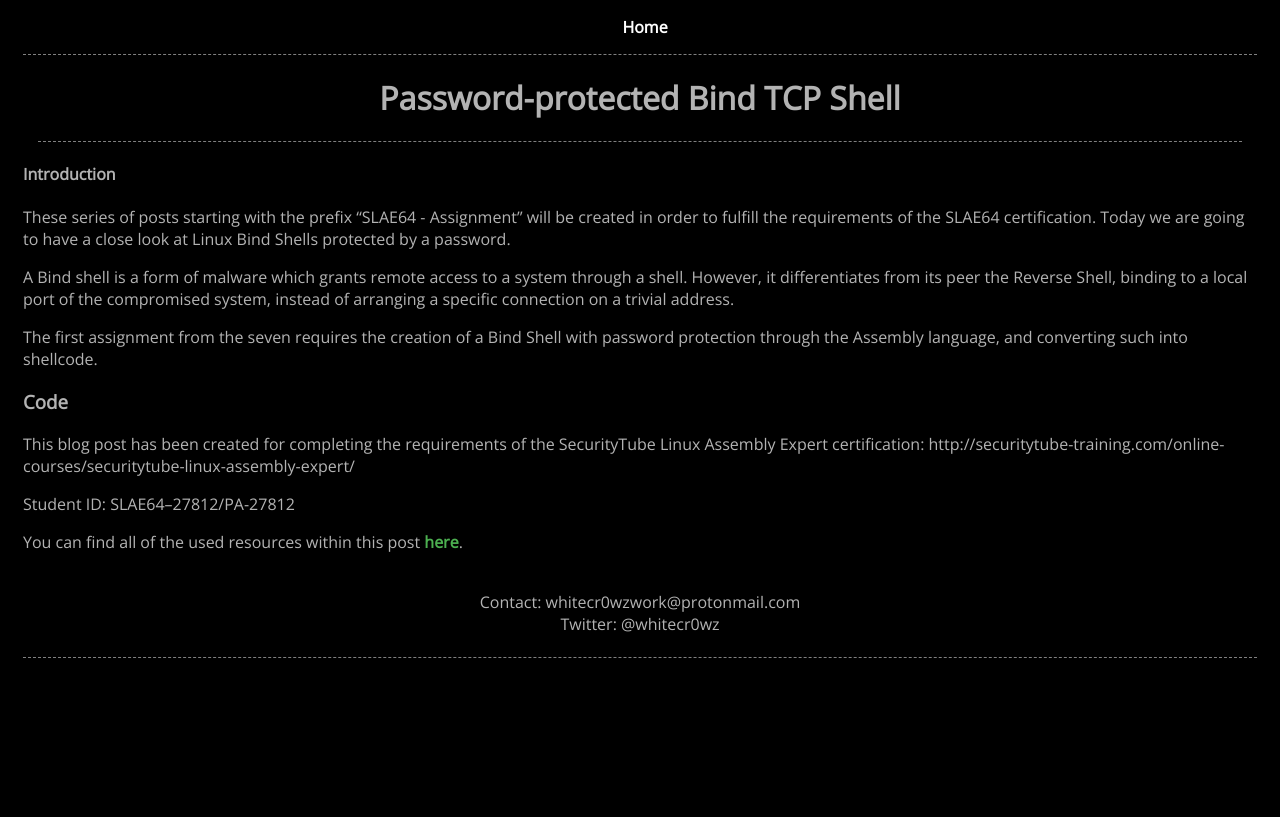
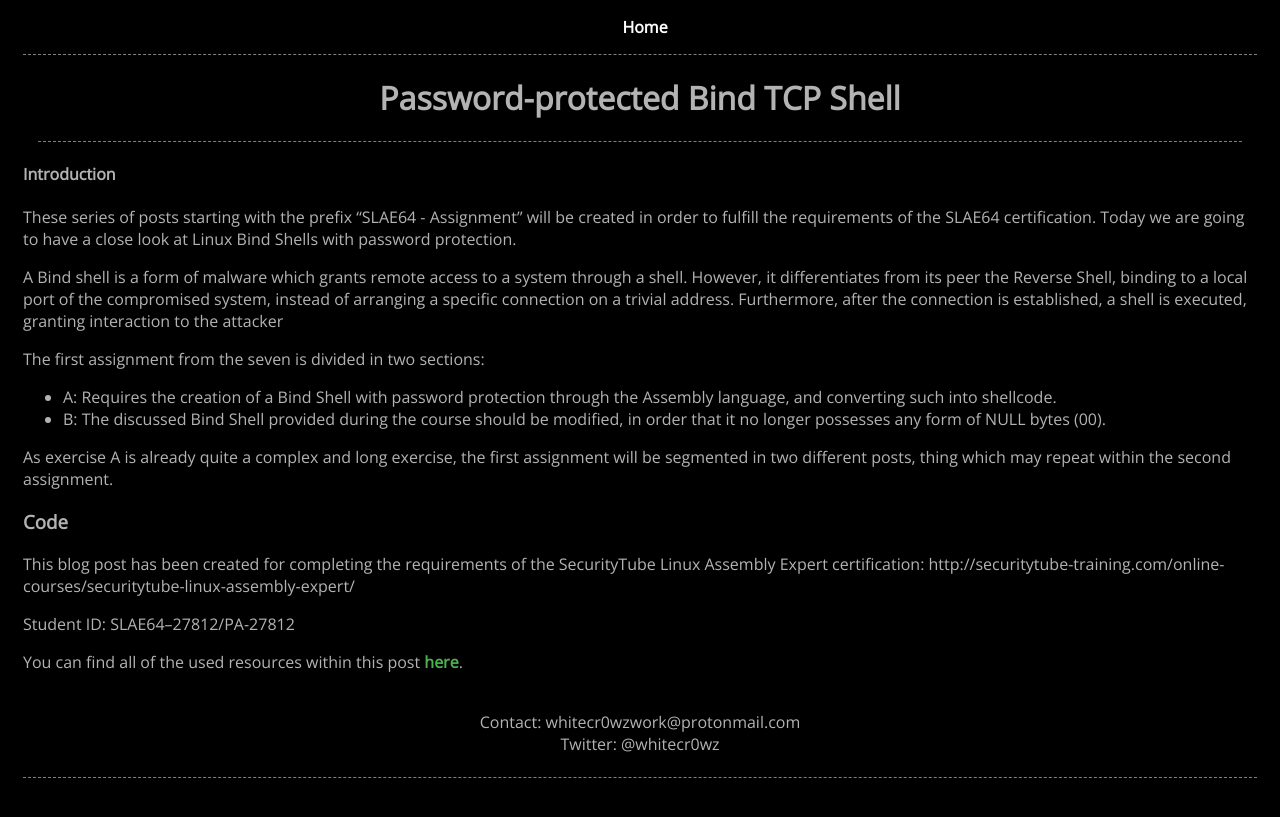
Before and after one commit to whitecr0wz/whitecr0wz.github.io, a Jekyll site: the page built from _posts/posts/2021-01-14-SLAE64-Bind-Password.md, in a window 1280 px wide. Shown: the top 817 px of the page. Built offline with Jekyll 4.4.1, drawn with Linux system fonts in a browser that asks for light colours.

Commit message:
Update 2021-01-14-SLAE64-Bind-Password.md

```diff
--- a/_posts/posts/2021-01-14-SLAE64-Bind-Password.md
+++ b/_posts/posts/2021-01-14-SLAE64-Bind-Password.md
@@ -8,13 +8,19 @@ en: true
 ---
 #### Introduction
 
-These series of posts starting with the prefix "SLAE64 - Assignment" will be created in order to fulfill the requirements of the SLAE64 certification. Today we are going to have a close
-look at Linux Bind Shells protected by a password.
+These series of posts starting with the prefix "SLAE64 - Assignment" will be created in order to fulfill the requirements of the SLAE64 certification. Today we are going to have a
+close look at Linux Bind Shells with password protection.
 
 A Bind shell is a form of malware which grants remote access to a system through a shell. However, it differentiates from its peer the Reverse Shell, binding to a local port of
-the compromised system, instead of arranging a specific connection on a trivial address.
+the compromised system, instead of arranging a specific connection on a trivial address. Furthermore, after the connection is established, a shell is executed, granting
+interaction to the attacker
 
-The first assignment from the seven requires the creation of a Bind Shell with password protection through the Assembly language, and converting such into shellcode.
+The first assignment from the seven is divided in two sections:
+
++ A: Requires the creation of a Bind Shell with password protection through the Assembly language, and converting such into shellcode.
++ B: The discussed Bind Shell provided during the course should be modified, in order that it no longer possesses any form of NULL bytes (00).
+
+As exercise A is already quite a complex and long exercise, the first assignment will be segmented in two different posts, thing which may repeat within the second assignment.
 
 ### Code
 
```
